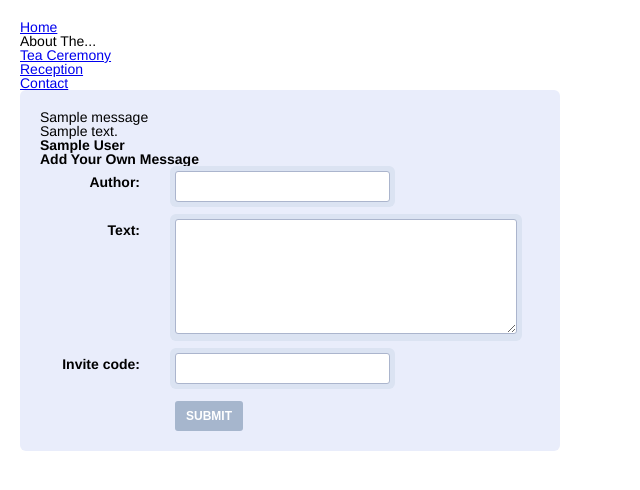
After one commit to TimFletcher/phoandchips, a Django app: page /guestbook/ in a window 1280 px wide. The commit adds this page. Shown: the top 490 px of the page, without its empty margins (0-640 px from the left). Run offline with Django 3.2, Linux system fonts and the light colour scheme; tables that the repository leaves empty hold one stand-in row (values such as "Sample post"); one stand-in notice (Sample message) is shown; parts of the project's set-up code (start-up, migrations or seed data) failed here and were passed over.

Commit message:
Finished most functionality

```diff
--- /dev/null
+++ b/guestbook/forms.py
@@ -0,0 +1,16 @@
+from django import forms
+from models import Entry
+from settings import INVITE_CODES
+
+class EntryForm(forms.ModelForm):
+
+    """ Build a guestbook form validating the invite code """
+
+    class Meta:
+        model = Entry
+
+    def clean_invite_code(self):
+        code = self.cleaned_data['invite_code']
+        if not code in INVITE_CODES.values():
+            raise forms.ValidationError('Invite code not valid.')
+        return code
--- /dev/null
+++ b/guestbook/models.py
@@ -0,0 +1,30 @@
+from django.db import models
+from django.template.defaultfilters import linebreaks
+
+class Entry(models.Model):
+
+    # Core
+    author = models.CharField(blank=False, max_length=100)
+    text   = models.TextField(blank=False)
+
+    # Meta
+    created = models.DateTimeField(auto_now_add=True)
+    invite_code = models.CharField(max_length=20, help_text="Just checking you're allowed!")
+
+    class Meta:
+        ordering = ['created']
+        verbose_name_plural = "Entries"
+
+    def __unicode__(self):
+        return u"Guestbook entry by %s" % self.author
+
+    def save(self, *args, **kwargs):
+        self.text = linebreaks(self.text)
+        super(Entry, self).save(*args, **kwargs)
+
+    @models.permalink
+    def get_absolute_url(self):
+        return ('Entry', [self.id])
+
+    def get_absolute_url(self):
+        return reverse('guestbook_object_detail', kwargs={'slug': self.slug})
--- /dev/null
+++ b/guestbook/templates/guestbook.html
@@ -0,0 +1,43 @@
+{% extends 'base.html' %}
+
+{% load form_helpers %}
+
+{% block primary %}
+    {% if messages %}
+        <ul class="messages">
+            {% for message in messages %}
+                <li>{{ message }}</li>
+            {% endfor %}
+        </ul>
+    {% endif %}
+    {% block content %}
+        {% for entry in entry_list %}
+            {{ entry.text|safe }}
+            <h2>{{ entry.author }}</h2>
+        {% empty %}
+            <p>No entries just yet!</p>
+        {% endfor %}
+    {% endblock %}
+    <h2>Add Your Own Message</h2>
+    <form action="" method="post" accept-charset="utf-8" enctype="multipart/form-data">
+        {% csrf_token %}
+        <div class="section">
+            <label for="{{ form.author.auto_id }}" class="input {{ classes }}">{{ form.author.label }}:</label>
+            <div class="column align-left{% if form.author.errors %} error{% endif %}">
+                {{ form.author }}
+                {{ form.author.errors }}
+            </div>
+            <label for="{{ form.text.auto_id }}" class="input {{ classes }}">{{ form.text.label }}:</label>
+            <div class="column align-left{% if form.text.errors %} error{% endif %}">
+                {{ form.text }}
+                {{ form.text.errors }}
+            </div>
+            <label for="{{ form.invite_code.auto_id }}" class="input {{ classes }}">{{ form.invite_code.label }}:</label>
+            <div class="column align-left{% if form.invite_code.errors %} error{% endif %}">
+                {{ form.invite_code }}
+                {{ form.invite_code.errors }}
+            </div>
+        </div>
+        <button name="submit" id="submit" class="button" type="submit" value="Submit">Submit</button>
+    </form>
+{% endblock %}
--- /dev/null
+++ b/guestbook/urls.py
@@ -0,0 +1,8 @@
+from django.conf.urls.defaults import *
+from views import guestbook
+from models import Entry
+
+urlpatterns = patterns('',
+    url(r'^$', guestbook, name='guestbook_guestbook_guestbook'),
+    # url(r'^entry/(?P<object_id>\d+)/$', object_detail, all_entries, name='guestbook_object_detail'),
+)
--- /dev/null
+++ b/guestbook/views.py
@@ -0,0 +1,27 @@
+from django.shortcuts import render_to_response
+from django.http import HttpResponseRedirect
+from django.template import RequestContext
+from django.core.urlresolvers import reverse
+from django.contrib import messages
+from forms import EntryForm
+from models import Entry
+
+def guestbook(request):
+
+    """
+    Allow a user to add to the guestbook
+    """
+
+    context = dict()
+    context['entry_list'] = Entry.objects.all()
+    form = context['form'] = EntryForm(request.POST or None)
+    if form.is_valid():
+        entry = form.save()
+        messages.success(request, 'Thanks %s, your message was successfully added!' % entry.author)
+        return HttpResponseRedirect(reverse('guestbook_guestbook_guestbook'))
+
+    return render_to_response(
+        'guestbook.html',
+        context,
+        context_instance=RequestContext(request)
+    )
--- a/guests/views.py
+++ b/guests/views.py
@@ -41,13 +41,9 @@ def rsvp(request):
         field_list.append('attending_ceremony')
     RSVPForm = get_rsvp_form(field_list)
     form = context['form'] = RSVPForm(request.POST or None, instance=guest)
-
-    import logging
-    logging.debug(form.is_valid())
-
     if form.is_valid():
         form.save()
-        request.session['guest'] = None
+        request.session['guest'] = guest
         return HttpResponseRedirect(reverse('guests_thanks'))
 
     return render_to_response(
--- a/media/css/screen.css
+++ b/media/css/screen.css
@@ -24,20 +24,26 @@ input, textarea, .input textarea, input.fakeinput{
 }
 
 
-#container                  {}
-#primary                    {width: 500px; background-color: #E9EDFB; padding: 20px; -webkit-border-radius: 6px;}
-textarea                    {height: 100px;}
-.column                     {float: left; background-color: #DBE3F2; padding: 5px; margin-bottom: 7px; -webkit-border-radius: 6px; position: relative;}
-.column input               {width: 200px;}
-label                       {display: inline-block; width: 100px; float: left; text-align: right; padding: 12px 30px 0 0; font-weight: bold; clear: left;}
-.full-column                {background-color: #DBE3F2; padding: 5px; margin-bottom: 5px; -webkit-border-radius: 6px; clear: both;}
-.full-column input          {width: 435px;}
-.column-select              {padding: 4px;}
-.column-file                {background-color: #DBE3F2; padding: 5px; margin-bottom: 5px; -webkit-border-radius: 6px;}
-.align-left                 {float: left;}
-.align-right                {float: right;}
-.section                    {margin-bottom: 5px; overflow: hidden;}
-.section-label              {clear: both; padding: 0 0 3px 5px;}
-#submit                     {background-color: #A6B6CD; border: none; text-transform: uppercase; color: #FFFFFF; font-size: 12px; font-weight: bold; padding: 8px 11px;  -webkit-border-radius: 3px; margin-left: 135px;}
-.error                      {background-color: #FCC;}
-.errorlist                  {font-size: 12px; margin-top: 4px; font-weight: bold;}
+#container                      {}
+#primary                        {width: 500px; background-color: #E9EDFB; padding: 20px; -webkit-border-radius: 6px;}
+textarea                        {height: 100px;}
+.column                         {float: left; background-color: #DBE3F2; padding: 5px; margin-bottom: 7px; -webkit-border-radius: 6px; position: relative;}
+.column input[type='text']      {width: 200px;}
+.column input[type='radio']     {width: 20px;}
+.column ul                      {overflow: hidden;}
+.column li                      {width: 70px; float: left; padding: 3px 0;}
+.column li label                {width: 50px; padding: 0;}
+.column li:first-child          {padding-right: 30px;}
+label                           {display: inline-block; width: 100px; float: left; text-align: right; padding: 9px 30px 0 0; font-weight: bold; clear: left;}
+.full-column                    {background-color: #DBE3F2; padding: 5px; margin-bottom: 5px; -webkit-border-radius: 6px; clear: both;}
+.full-column input              {width: 435px;}
+.column-select                  {padding: 4px;}
+.column-file                    {background-color: #DBE3F2; padding: 5px; margin-bottom: 5px; -webkit-border-radius: 6px;}
+.align-left                     {float: left;}
+.align-right                    {float: right;}
+.section                        {margin-bottom: 5px; overflow: hidden;}
+.section-label                  {clear: both; padding: 0 0 3px 5px;}
+#submit                         {background-color: #A6B6CD; border: none; text-transform: uppercase; color: #FFFFFF; font-size: 12px; font-weight: bold; padding: 8px 11px;  -webkit-border-radius: 3px; margin-left: 135px;}
+.error                          {background-color: #FCC;}
+.errorlist                      {font-size: 12px; margin-top: 4px; font-weight: bold;}
+.errorlist li                   {width: 100%;}
--- a/settings.py
+++ b/settings.py
@@ -106,6 +106,7 @@ INSTALLED_APPS = [
     'django.contrib.flatpages',
     'django.contrib.admin',
     'django.contrib.markup',
+    'form_helpers',
     'guests',
-    'form_helpers'
+    'guestbook'
 ]
--- /dev/null
+++ b/templates/forms/RadioField.html
@@ -0,0 +1,2 @@
+{{ field }}
+{{ field.errors }}
--- a/urls.py
+++ b/urls.py
@@ -4,18 +4,15 @@ import settings
 admin.autodiscover()
 
 urlpatterns = patterns('',
-    # Example:
     (r'^guests/', include('guests.urls')),
-
-    # Uncomment the next line to enable the admin:
-    (r'^admin/', include(admin.site.urls)),
+    (r'^guestbook/', include('guestbook.urls')),
+    (r'^admin/', include(admin.site.urls))
 )
 
 # Serve static files for local dev only
 try:
     import local_settings as settings
     if settings.DEBUG:
-        print 'urls'
         urlpatterns += patterns('',
             (r'^media/(?P<path>.*)$', 'django.views.static.serve',{'document_root': settings.MEDIA_ROOT}),
         )
```
Also changed, not shown: guestbook/admin.py (added, +9 -0 lines), guests/admin.py (+1 -9 lines), guests/forms.py (+33 -6 lines), guests/models.py (+9 -32 lines), guests/templates/guest_register.html (+5 -2 lines), guests/templates/guest_rsvp.html (+5 -10 lines), guests/templates/guest_thanks.html (+9 -4 lines), guestbook/__init__.py (added).
